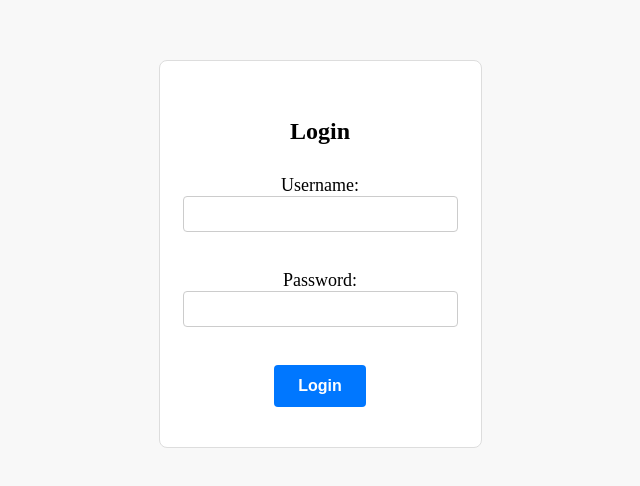
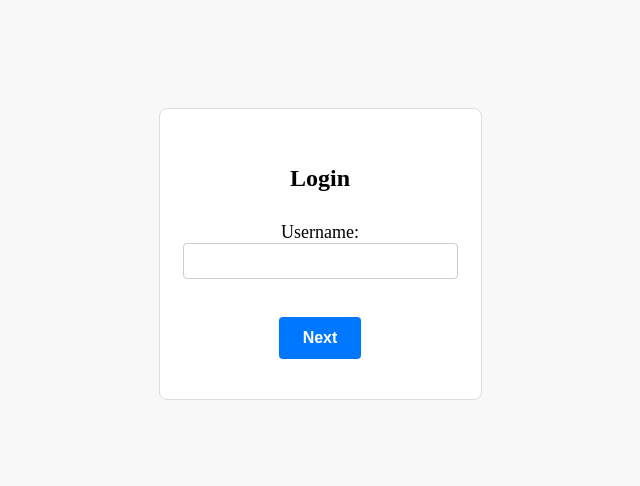
Before and after one commit to KateN87/Twitter-reboot, a React (Create React App) app in the folder frontend/: page /login in a window 1280 px wide. Shown: the part 154-640 px from the top of the page, without its empty margins (320-960 px from the left). Built offline with nearby package versions, Linux system fonts and the light colour scheme; a web font is replaced by a local one.

Commit message:
login fixed

```diff
--- a/frontend/src/components/Login.js
+++ b/frontend/src/components/Login.js
@@ -1,13 +1,18 @@
 import { useState } from 'react';
+import { useNavigate } from 'react-router-dom';
 
 export default function Login() {
   const [username, setUsername] = useState('');
   const [password, setPassword] = useState('');
+  const [currentField, setCurrentField] = useState('username');
+  const [usernameError, setUsernameError] = useState('');
+  const [passwordError, setPasswordError] = useState('');
+  const navigate = useNavigate();
 
   const handleSubmit = async (e) => {
     e.preventDefault();
 
-    const response = await fetch('http://localhost:3000/login', {
+    const response = await fetch('http://localhost:3001/log/login', {
       method: 'POST',
       headers: {
         'Content-Type': 'application/json'
@@ -18,28 +23,63 @@ export default function Login() {
     if (response.ok) {
       const data = await response.json();
       localStorage.setItem('token', data.token);
+      console.log("IS LOGGED IN")
+      navigate('/')
+    } else {
+      setPasswordError('Invalid username or password');
+    }
+  }
 
+  const handleUsernameSubmit = async (e) => {
+    e.preventDefault();
+
+    const response = await fetch(`http://localhost:3001/users?username=${username}`);
+    const data = await response.json();
+
+    if (data.length > 0) {
+      setCurrentField('password');
+      setPasswordError('');
     } else {
-      console.log('Invalid username or password');
+      setUsernameError('Invalid username');
+    }
+  }
+
+  const renderCurrentField = () => {
+    switch (currentField) {
+      case 'username':
+        return (
+          <form className="login-form" onSubmit={handleUsernameSubmit}>
+            <h1>Login</h1>
+            <label>
+              Username:
+              <input type="text" value={username} onChange={(e) => setUsername(e.target.value)} />
+            </label>
+            {usernameError && <div className="error">{usernameError}</div>}
+            <br />
+            <button type="submit">Next</button>
+          </form>
+        );
+      case 'password':
+        return (
+          <form className="login-form" onSubmit={handleSubmit}>
+            <h1>Login</h1>
+            <label>
+              Password:
+              <input type="password" value={password} onChange={(e) => setPassword(e.target.value)} />
+            </label>
+            {passwordError && <div className="error">{passwordError}</div>}
+            <br />
+            <button type="submit">Login</button>
+          </form>
+        );
+      default:
+        return null;
     }
   }
 
   return (
     <div className="login-container">
-      <form className="login-form" onSubmit={handleSubmit}>
-        <h1>Login</h1>
-        <label>
-          Username:
-          <input type="text" value={username} onChange={(e) => setUsername(e.target.value)} />
-        </label>
-        <br />
-        <label>
-          Password:
-          <input type="password" value={password} onChange={(e) => setPassword(e.target.value)} />
-        </label>
-        <br />
-        <button type="submit">Login</button>
-      </form>
+      {renderCurrentField()}
     </div>
   );
 }
```
Also changed, not shown: 1 other file (tests, documents, lock files or other folders).
